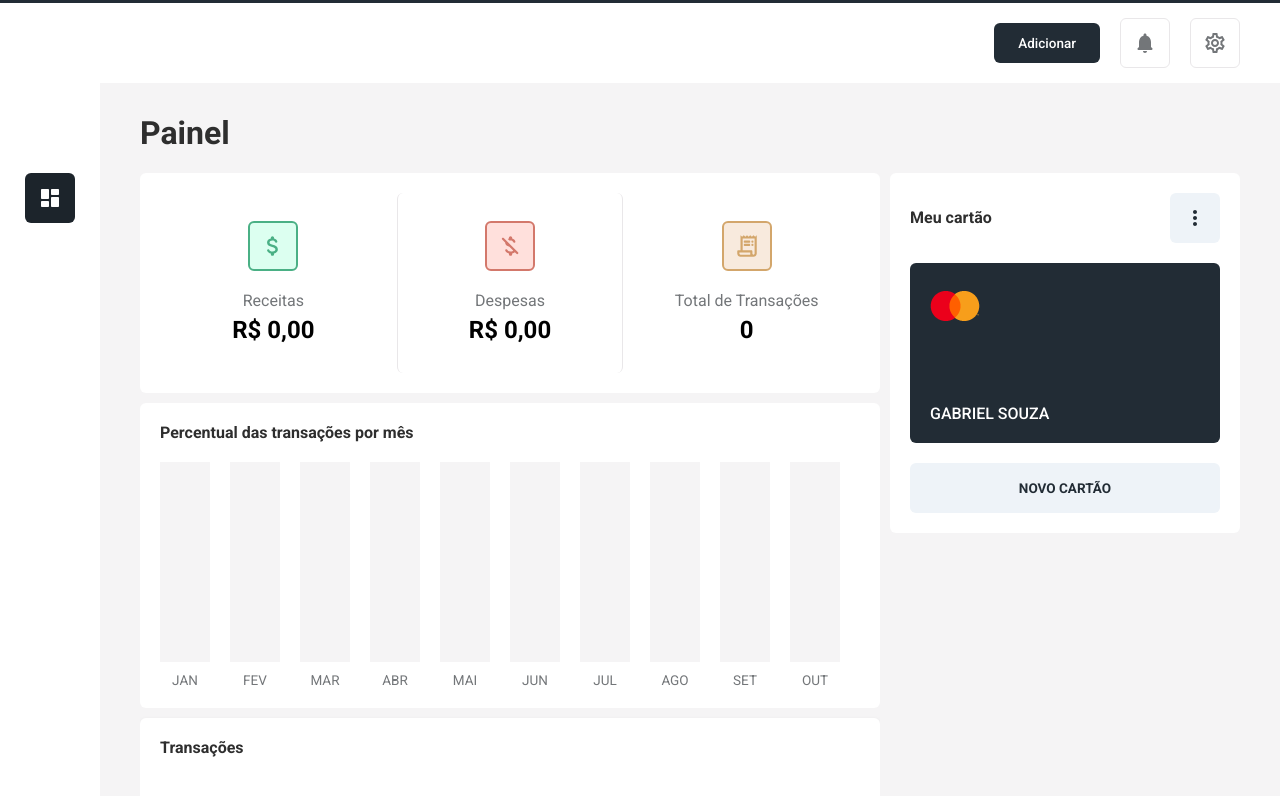
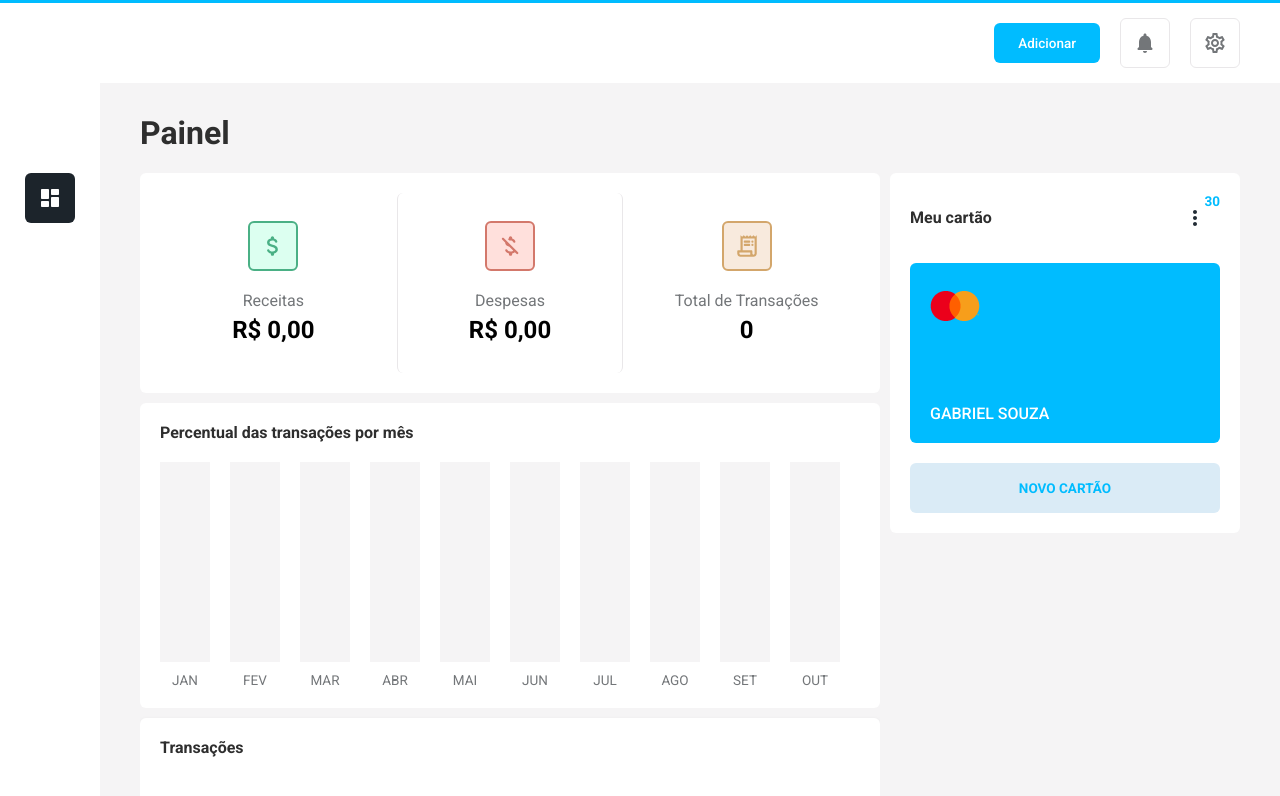
Before and after one commit to Gabriel98N/web-financa, a plain HTML site: page index.html in a window 1280 px wide. Shown: the top 796 px of the page. Drawn offline with Linux system fonts and the light colour scheme.

Commit message:
Alterado cor primaria do app

```diff
--- a/css/style.css
+++ b/css/style.css
@@ -4,8 +4,8 @@
 @import url("busca.css");
 
 :root {
-  --cor-primaria: #222c35;
-  --cor-secundaria: #eef3f8;
+  --cor-primaria: #00bcff;
+  --cor-secundaria: #daebf6;
   --bg: #f5f4f5;
   --bg2: #f5f4f5;
   --bg3: #fff;
@@ -351,7 +351,15 @@ body {
   display: flex;
   align-items: center;
   justify-content: center;
-  background-color: var(--cor-secundaria);
+}
+
+.qt-cartao {
+  position: absolute;
+  top: 0;
+  right: 0;
+  font-size: 0.845rem;
+  color: var(--cor-primaria);
+  font-weight: bold;
 }
 
 .cartao-cadastrado {
--- a/index.html
+++ b/index.html
@@ -250,6 +250,7 @@
           <div class="box-lista-cartao">
             <h3>Meu cartão</h3>
             <div class="lista-cartao">
+              <span class="qt-cartao">30</span>
               <a title="lista de cartões" href="#" class="abrir-lista-cartao">
                 <svg xmlns="http://www.w3.org/2000/svg" height="24px" viewBox="0 0 24 24" width="24px" fill="#222C35">
                   <path d="M0 0h24v24H0V0z" fill="none" />
```
